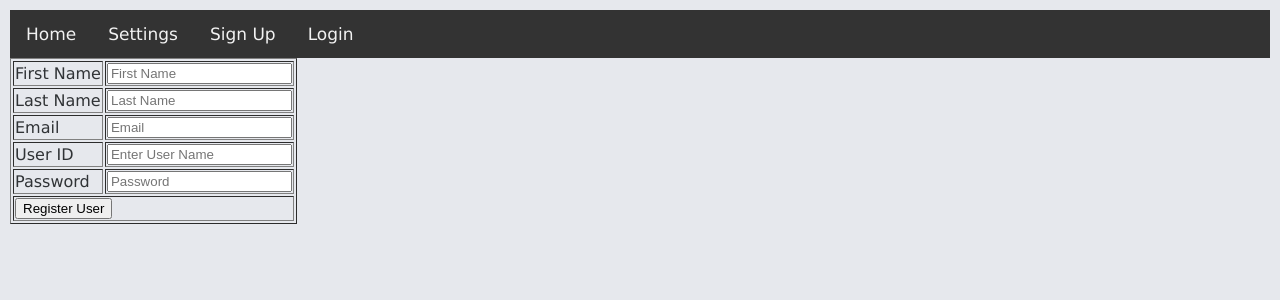
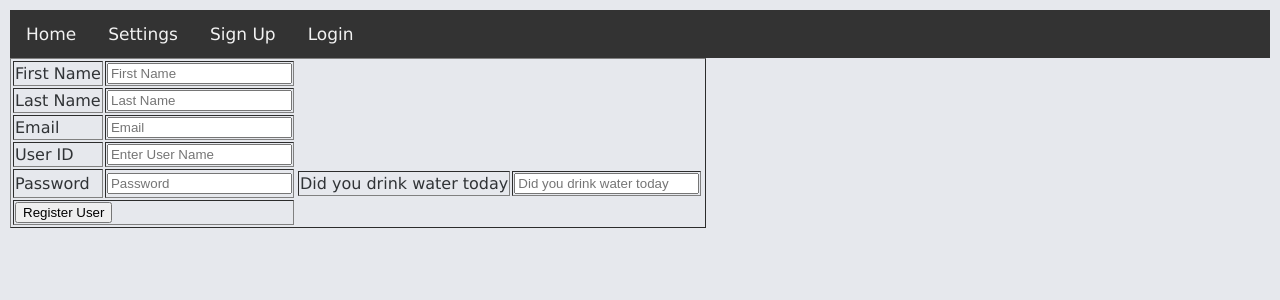
Before and after one commit to aaroncampf/Water-you-doing, a React (Vite) app in the folder frontend/: page /register in a window 1280 px wide. Shown: the top 300 px of the page. Built offline with nearby package versions, Linux system fonts and the light colour scheme.

Commit message:
added external api, also option to ask if drank water in regsitry

```diff
--- a/frontend/src/components/RegisterUser/RegisterUser.jsx
+++ b/frontend/src/components/RegisterUser/RegisterUser.jsx
@@ -7,6 +7,8 @@ function RegisterUser({ events }) {
   const [email, setEmail] = useState('');
   const [userID, setUserID] = useState('');
   const [password, setPassword] = useState('');
+  const [waterDrank, setWaterDrank] = useState('');
+
 
   const { handleUserLogin, handleNewUser } = events;
 
@@ -16,7 +18,8 @@ function RegisterUser({ events }) {
       password: password,
       email: email,
       first_name: firstName,
-      last_name: lastName
+      last_name: lastName,
+      water_drank: waterDrank
     };
 
     fetch('http://localhost:8000/api/register/', {
@@ -101,6 +104,17 @@ function RegisterUser({ events }) {
                   type="password"
                 />
               </td>
+              <tr>
+                <td>Did you drink water today</td>
+                <td>
+                  <input
+                    placeholder="Did you drink water today"
+                    value={waterDrank}
+                    onChange={(e) => setWaterDrank(e.target.value)}
+                    type="text"
+                  />
+               </td>
+              </tr>
             </tr>
             <tr>
               <td colSpan={2}>
```
